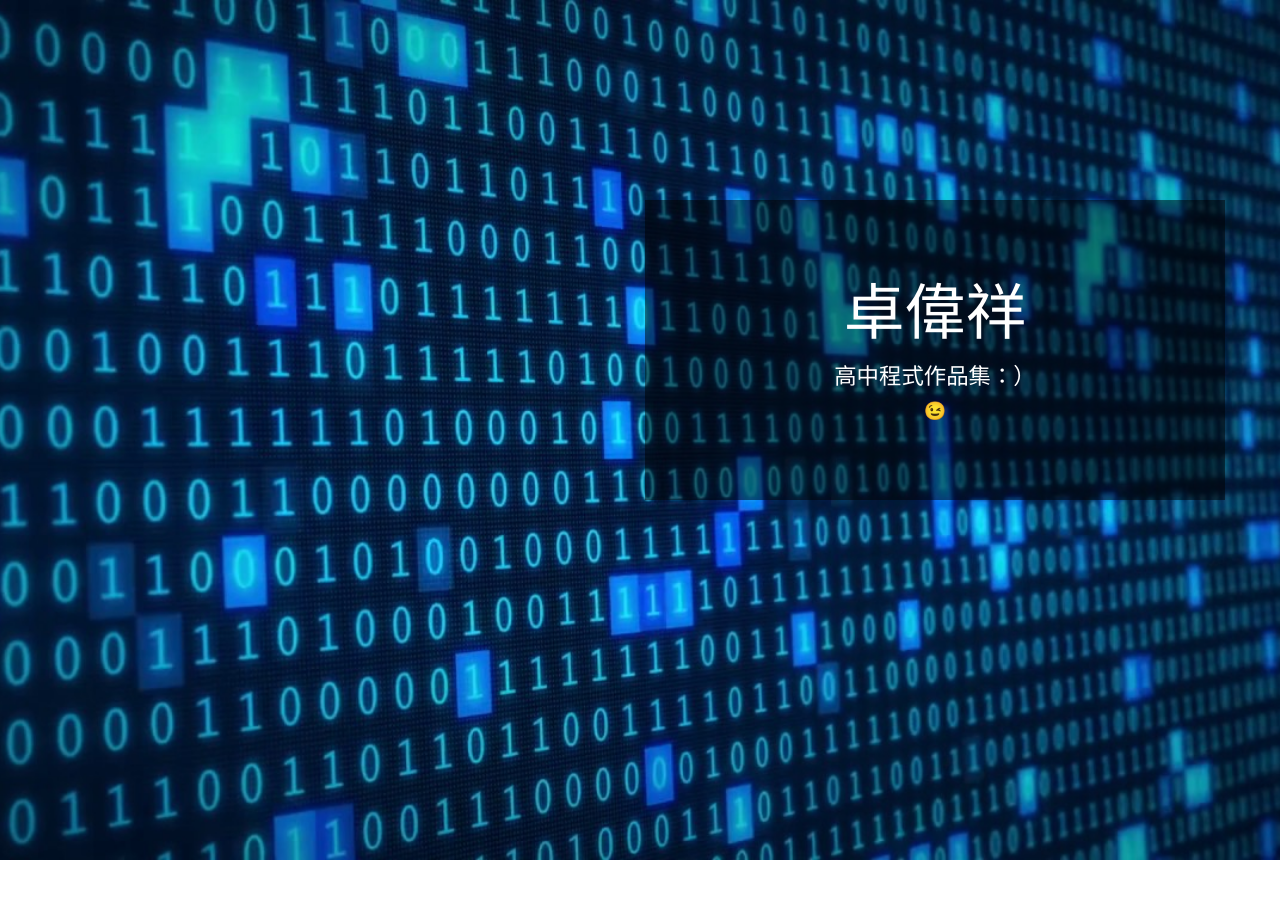
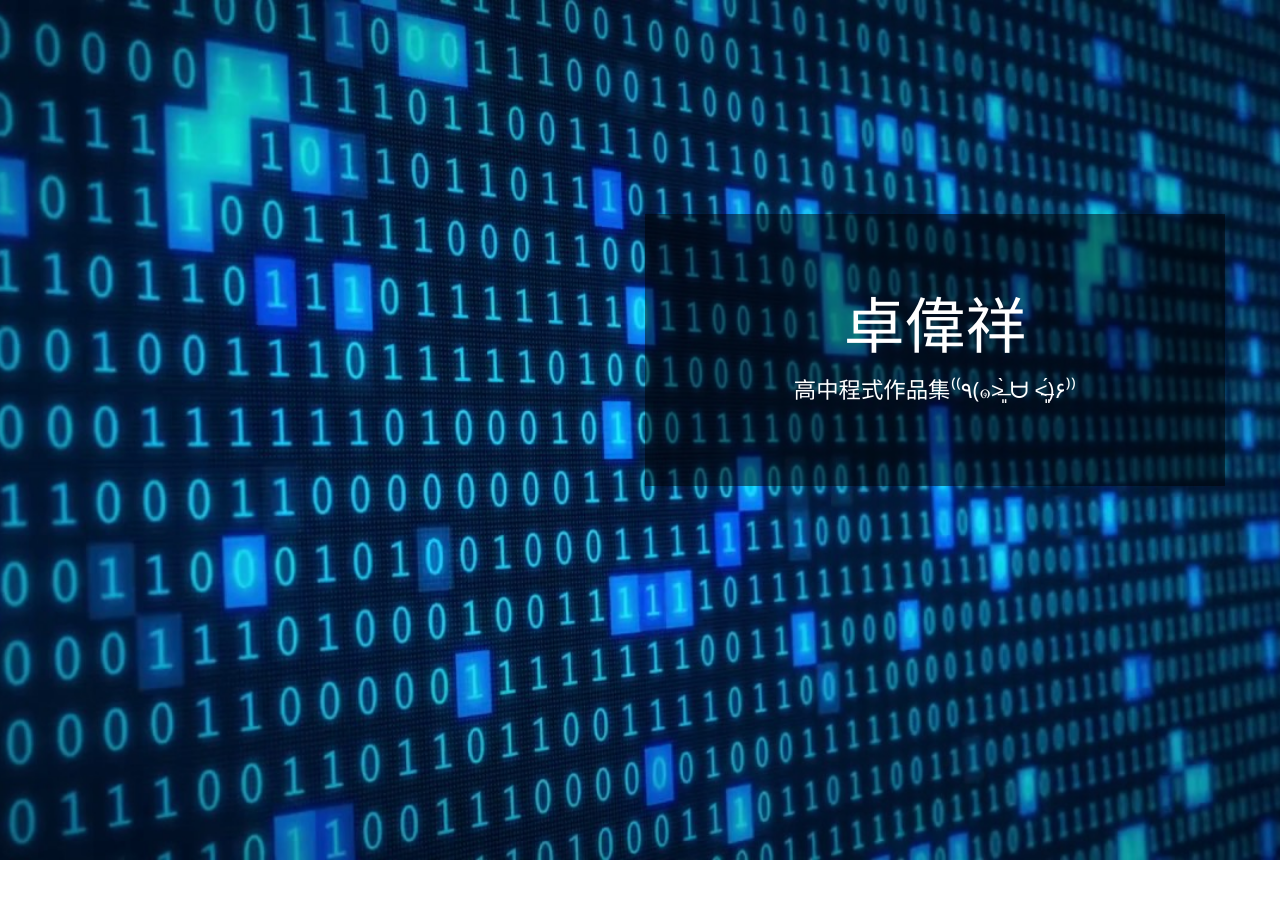
Before and after one commit to zhuowei-mhf/zhuoweei.github.io, a plain HTML site: page index.html in a window 1280 px wide. Shown: the top 898 px of the page. Drawn offline with nearby package versions, Linux system fonts and the light colour scheme.

Commit message:
Update index.html

```diff
--- a/index.html
+++ b/index.html
@@ -19,8 +19,7 @@
             <div class="ml-auto mr-0 tm-bg-black-transparent text-white tm-brand-container-inner">
               <div class="tm-brand-container text-center">
                 <h1 class="tm-brand-name">卓偉祥</h1>
-                <p class="tm-brand-description mb-0">高中程式作品集：）</p>
-                <span style="font-family: SegoeUISymbolRegular">&#x1F609;</span>
+                <p class="tm-brand-description mb-0">高中程式作品集⁽⁽٩(๑˃̶͈̀ ᗨ ˂̶͈́)۶⁾⁾</p>
               </div>
             </div>
           </div>
```
